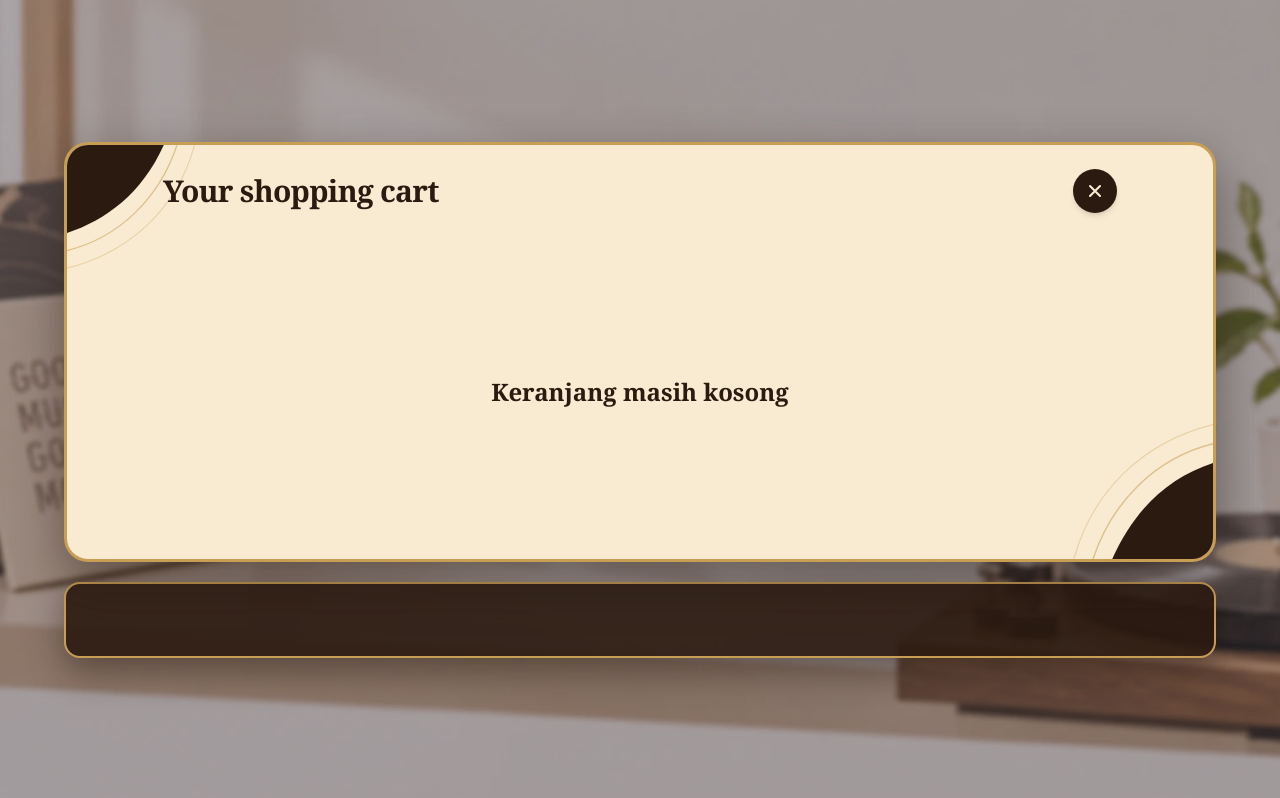
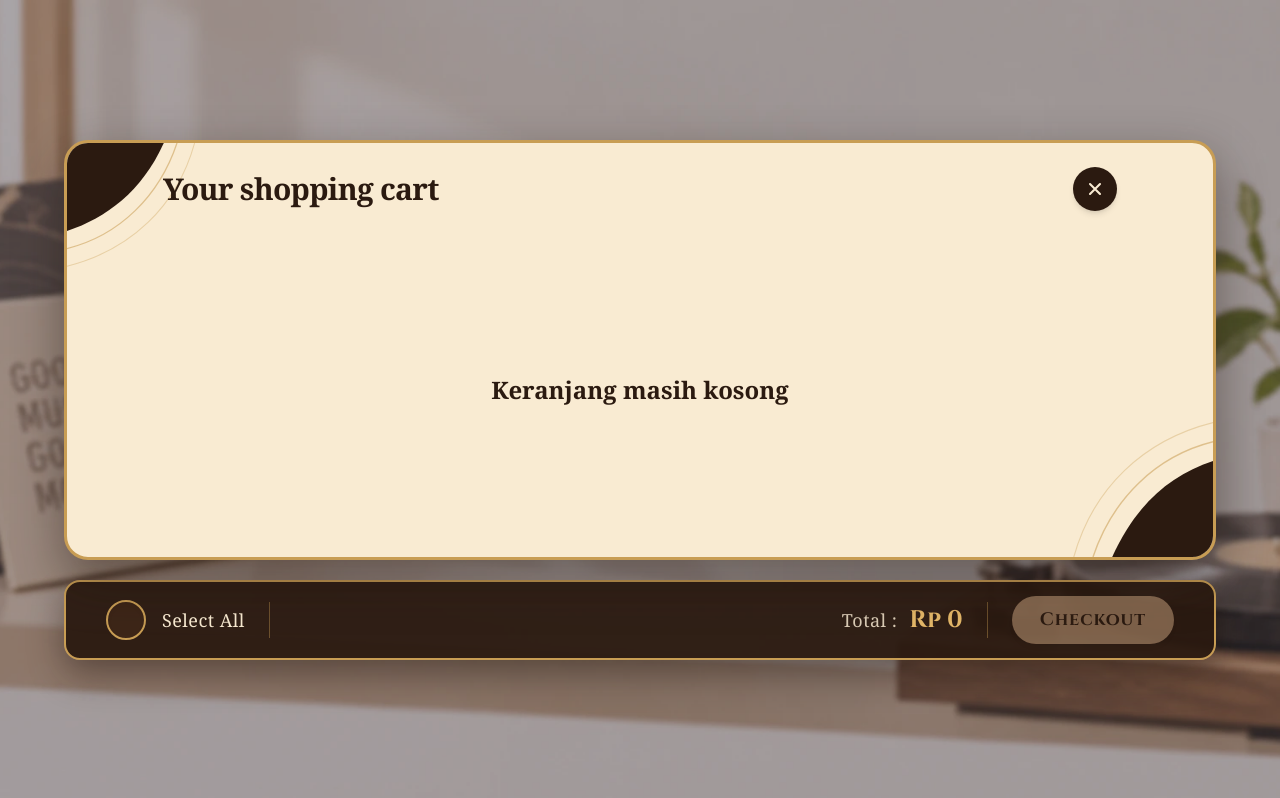
Before and after one commit to Carmeloanthony1/Classic-Vinyl-Store, a React (Vite) app: page /Cart in a window 1280 px wide. Built offline with nearby package versions, Linux system fonts and the light colour scheme.

Commit message:
add: finalisasi draft cart

```diff
--- a/src/Component/cart.jsx
+++ b/src/Component/cart.jsx
@@ -58,6 +58,18 @@ export default function Cart() {
     sync_cart(updated);
   };
 
+  const isAllSelected =
+    cart_items.length > 0 && cart_items.every((item) => Boolean(item.selected));
+
+  const handleToggleSelectAll = () => {
+    const nextSelected = !isAllSelected;
+    const updated = cart_items.map((item) => ({
+      ...item,
+      selected: nextSelected,
+    }));
+    sync_cart(updated);
+  };
+
   const totalharga = cart_items
     .filter((item) => item.selected)
     .reduce((sum, item) => sum + Number(item.price) * (item.quantity || 1), 0);
@@ -70,11 +82,8 @@ export default function Cart() {
         alt="Background"
       />
 
-      {/* Wrapper utama berisi 2 kotak terpisah: [1. Kotak Cart] dan [2. Kotak Total di bawahnya] */}
       <div className="w-full max-w-6xl mx-auto flex flex-col gap-5">
-        {/* 1. KOTAK CART (Fixed height + scrollable item list di dalamnya) */}
         <div className="relative w-full h-[48vh] min-h-[420px] flex flex-col bg-[#f9ebd2] rounded-3xl border-[3px] border-[#c89d54] shadow-[0_20px_50px_rgba(30,18,10,0.45)] overflow-hidden">
-          {/* Decorative Corner Vinyl Grooves (Top-Left & Bottom-Right) */}
           <svg
             className="pointer-events-none absolute top-0 left-0 w-44 h-44 text-[#2b1a10] z-0"
             viewBox="0 0 200 200"
@@ -115,7 +124,6 @@ export default function Cart() {
             />
           </svg>
 
-          {/* Header */}
           <div className="relative z-10 shrink-0 w-full flex justify-between items-center text-[#2b1a10] px-10 md:px-24 pt-6 pb-3">
             <h1 className="text-2xl md:text-3xl font-bold tracking-tight">
               Your shopping cart
@@ -139,7 +147,6 @@ export default function Cart() {
             </button>
           </div>
 
-          {/* Scrollable Cart Items */}
           {cart_items.length === 0 ? (
             <div className="relative z-10 flex-1 min-h-0 flex items-center justify-center">
               <p className="text-center font-bold text-2xl text-[#2b1a10]">
@@ -155,7 +162,6 @@ export default function Cart() {
                     key={itemID}
                     className="shrink-0 flex flex-wrap lg:flex-nowrap items-center justify-between py-5 gap-6"
                   >
-                    {/* Custom Circular Checkbox + Sparkles */}
                     <div className="relative flex items-center justify-center pl-2">
                       <span className="pointer-events-none absolute -top-3 -left-1 text-[#c89d54] text-xs">
                         ✦
@@ -274,7 +280,62 @@ export default function Cart() {
           )}
         </div>
 
-        <div className="w-full min-h-[76px] bg-[#2b1a10]/90 text-[#f9ebd2] rounded-2xl border-[2.5px] border-[#c89d54] shadow-[0_14px_35px_rgba(30,18,10,0.45)] px-8 md:px-12 py-4 flex items-center justify-between">
+        <div className="w-full min-h-[76px] bg-[#2b1a10]/95 text-[#f9ebd2] rounded-2xl border-[2.5px] border-[#c89d54] shadow-[0_14px_35px_rgba(30,18,10,0.45)] px-6 md:px-10 py-3.5 flex flex-wrap md:flex-nowrap items-center justify-between gap-4">
+          <div className="flex items-center gap-4">
+            <button
+              type="button"
+              onClick={handleToggleSelectAll}
+              aria-label="Select all items"
+              className={`w-10 h-10 rounded-full flex items-center justify-center transition cursor-pointer shadow-inner shrink-0 ${
+                isAllSelected
+                  ? "bg-[#c69749] text-[#2b1a10]"
+                  : "bg-[#3d2618] border-2 border-[#c89d54] text-transparent"
+              }`}
+            >
+              <svg
+                className="w-5 h-5"
+                viewBox="0 0 24 24"
+                fill="none"
+                stroke="currentColor"
+                strokeWidth="3.2"
+                strokeLinecap="round"
+                strokeLinejoin="round"
+              >
+                <polyline points="20 6 9 17 4 12" />
+              </svg>
+            </button>
+
+            <span
+              onClick={handleToggleSelectAll}
+              className="text-base md:text-lg font-medium tracking-wide cursor-pointer select-none hover:text-[#dfb58d] transition"
+            >
+              Select All
+            </span>
+
+            <div className="hidden md:block w-[1px] h-9 bg-[#c89d54]/40 ml-2" />
+          </div>
+
+          <div className="flex items-center justify-between md:justify-end gap-6 w-full md:w-auto">
+            <div className="flex items-baseline gap-3">
+              <span className="text-base md:text-lg text-[#f9ebd2]/85 tracking-wide">
+                Total :
+              </span>
+              <span className="font-cinzel font-bold text-xl md:text-2xl text-[#e5b869]">
+                Rp {Number(totalharga).toLocaleString("id-ID")}
+              </span>
+            </div>
+
+            <div className="hidden md:block w-[1px] h-9 bg-[#c89d54]/40" />
+
+            <button
+              type="button"
+              disabled={totalharga === 0}
+              onClick={() => navigate("/checkout")}
+              className="px-7 py-2.5 rounded-full bg-[#dfb58d] text-[#2b1a10] font-cinzel font-bold text-base md:text-lg tracking-wider shadow-md hover:brightness-105 active:scale-[0.98] disabled:opacity-45 disabled:cursor-not-allowed transition cursor-pointer"
+            >
+              Checkout
+            </button>
+          </div>
         </div>
       </div>
     </div>
```
